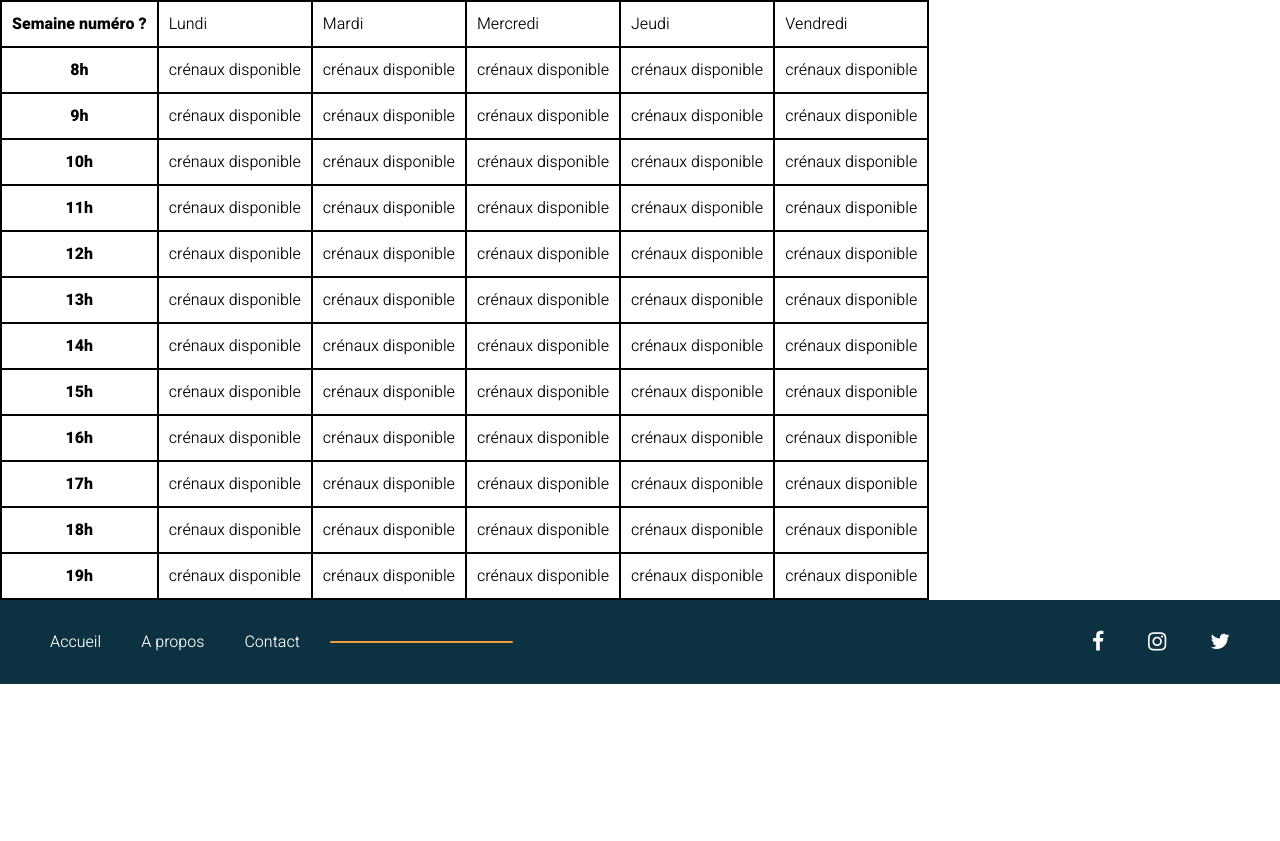
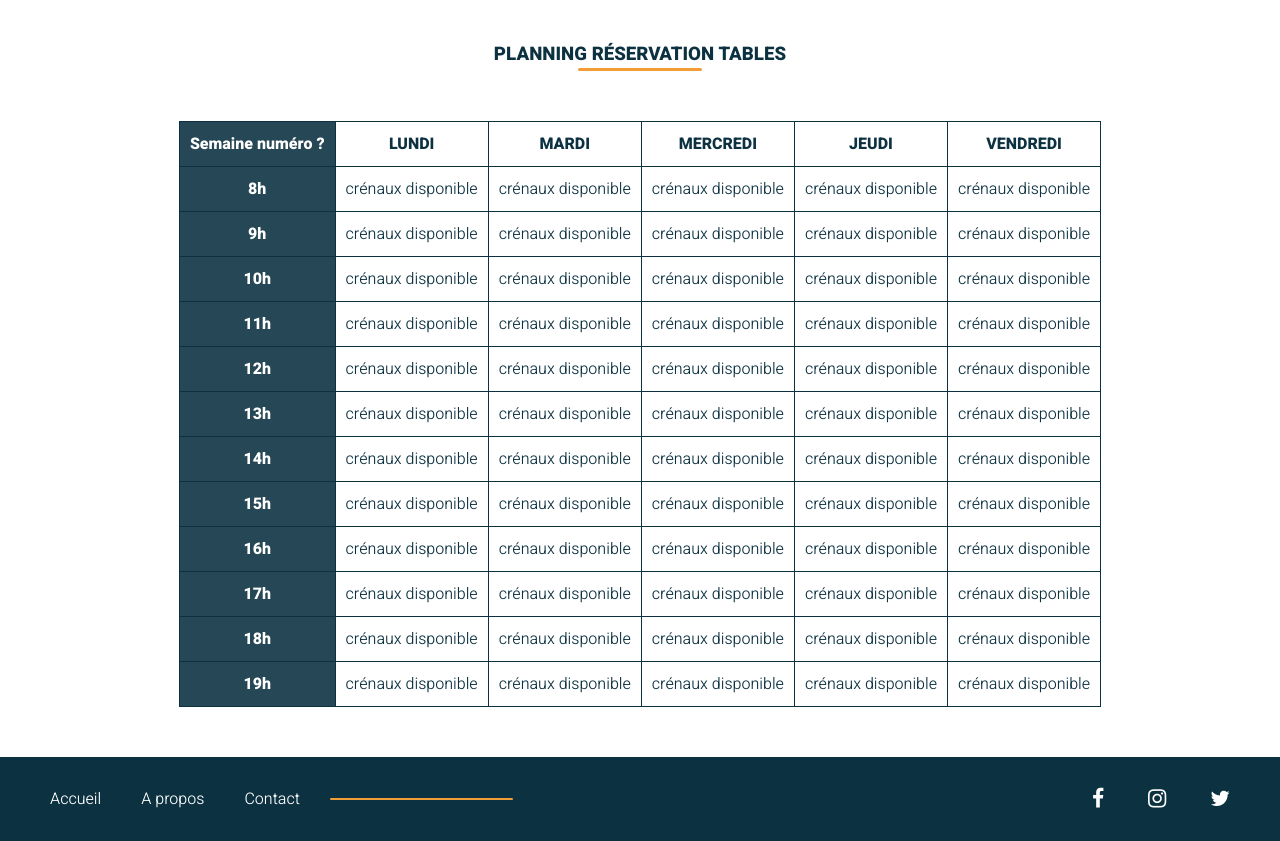
Before and after one commit to baptiste-gauthier/reservation-salles, a PHP site: page /reservation-salles/pages/planning.php in a window 1280 px wide. Shown: the part 80-921 px from the top of the page. Before the commit the page ends 764 px from the top, so only its background shows below. Run offline with PHP 8.4, Linux system fonts and the light colour scheme; the visitor is signed in with stand-in values (Sample User, id 1); data that the repository does not hold is empty.

Commit message:
method get id fonctionnel

```diff
--- a/css/style.css
+++ b/css/style.css
@@ -375,3 +375,67 @@ footer a{
     color: rgb(248, 55, 55);
     padding: 10 0px;
 }
+
+/* CSS PLANNING */
+.contenu_planning{
+    padding: 20px;
+}
+
+.contenu_planning h1 {
+    padding: 20px 0px;
+    text-align: center;
+    text-transform: uppercase;
+    color: #0C3140;
+
+}
+
+.contenu_planning h1::after{
+    content: "";
+    display: block;
+    width: 10%;
+    margin: auto;
+    height: 3px;
+    background-color: #F29D35;
+    border-radius: 2em;
+
+}
+
+.tableau{
+    display : flex;
+    justify-content: center;
+}
+
+table {
+    border-collapse : collapse ;
+    color: #0C3140;
+    text-align: center;
+    margin : 30px;
+}
+td,th{
+    border : 1px solid #0C3140 ;
+    padding : 10px ;
+}
+
+th{
+    color: white;
+    background-color: #0c3140e3;
+}
+
+.jour{
+    font-weight: 800;
+    text-transform: uppercase;
+}
+
+.reserv{
+    color: white;
+    background-color: #F29D35;
+}
+
+.reserv a{
+    text-decoration: none;
+    color: black;
+}
+
+.reserv:hover{
+    background-color: #f29d35a6;
+}
--- a/functions/fonctions.php
+++ b/functions/fonctions.php
@@ -4,7 +4,7 @@ function checkHoraire($jour,$heure){
     $connexion = new PDO('mysql:host=localhost;dbname=reservationsalles',"root","");
     $connexion->setAttribute(PDO::ATTR_ERRMODE, PDO::ERRMODE_EXCEPTION) ;
 
-    $requete = $connexion->prepare('SELECT login,titre,description,debut,fin
+    $requete = $connexion->prepare('SELECT login,titre,description,debut,fin,id_utilisateur
                                         FROM utilisateurs
                                             INNER JOIN reservations
                                                 ON utilisateurs.id = reservations.id_utilisateur
@@ -18,10 +18,12 @@ function checkHoraire($jour,$heure){
 
     $result = $requete->fetch();
 
+    $_GET['id'] = $result['id_utilisateur'] ;
+
     if($result)
     {
 
-        echo '<td style="background-color : orange ; color : white ;">'.$result['login'].','.$result['description'].'</td>' ;
+        echo '<td class="reserv"><a href="http://localhost/reservation-salles/pages/reservation.php?id='.$_GET['id'].'">'.$result['login'].','.$result['description'].'</a></td>' ;
 
     }
     else{
--- a/pages/planning.php
+++ b/pages/planning.php
@@ -30,15 +30,23 @@ include("../functions/fonctions.php");
 
         <main>
 
+            <section id="planning">
+                <article class="contenu_planning">
+
+                    <div class="text">
+                        <h1> Planning réservation tables </h1>
+                    </div>
+
+                    <div class="tableau">
                         <table>
                             <thead>
                                 <tr>
                                     <th> Semaine numéro ? </th>
-                    <td> Lundi </td>
-                    <td> Mardi </td>
-                    <td> Mercredi </td>
-                    <td> Jeudi </td>
-                    <td> Vendredi </td>
+                                    <td class="jour"> Lundi </td>
+                                    <td class="jour"> Mardi </td>
+                                    <td class="jour"> Mercredi </td>
+                                    <td class="jour"> Jeudi </td>
+                                    <td class="jour"> Vendredi </td>
                                 </tr>
                             </thead>
                             <tbody>
@@ -62,6 +70,9 @@ include("../functions/fonctions.php");
                             </tbody>
 
                         </table>
+                    </div>
+                </article>
+            </section>
         </main>
 
 
@@ -73,13 +84,3 @@ include("../functions/fonctions.php");
 
     </body>
 </html>
-
-<style>
-    table {
-        border-collapse : collapse ;
-    }
-    td,th{
-        border : 2px solid black ;
-        padding : 10px ;
-    }
-</style>
```
Lines whose indentation alone changed are shown as unchanged.
